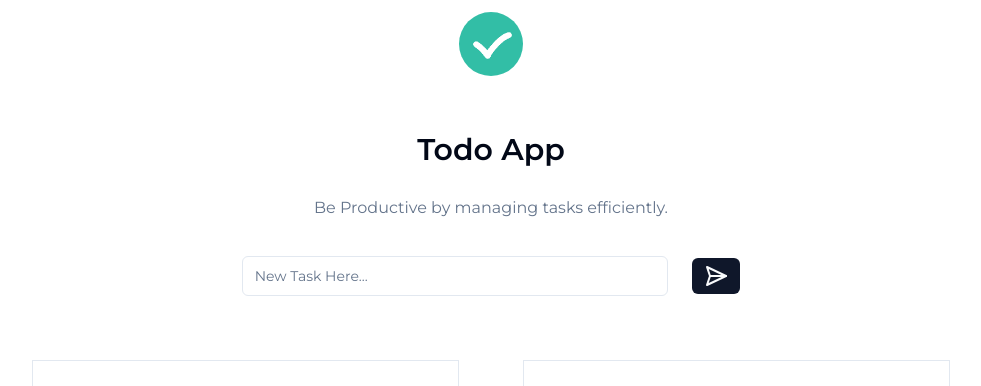
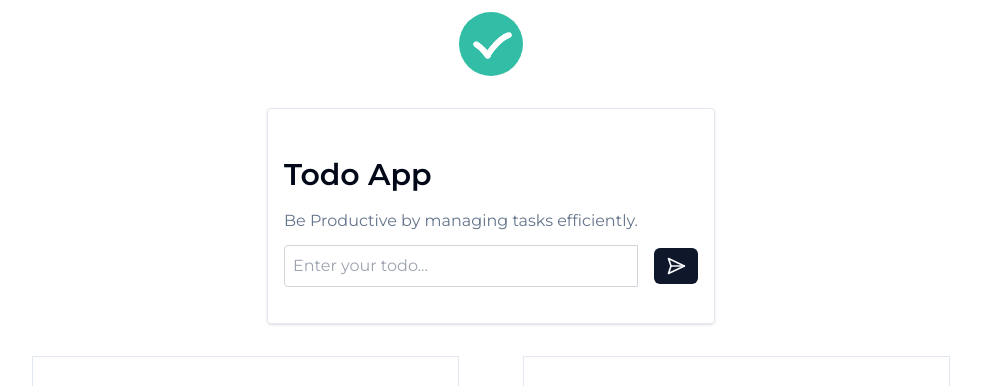
Before and after one commit to Sarmad426/Todo-list-app, a Next.js app: page / in a window 1280 px wide. Shown: the top 386 px of the page, without its empty margins (149-1130 px from the left). Built offline with nearby package versions, Linux system fonts and the light colour scheme; no server answers; the database is empty.

Commit message:
Completely Revamped the todo form

```diff
--- a/components/Form/todo-form.tsx
+++ b/components/Form/todo-form.tsx
@@ -1,56 +1,78 @@
 "use client";
 
-import { Input } from "@/components/ui/input";
+import React, { useState } from "react";
+import { useForm, SubmitHandler } from "react-hook-form";
+import { SendHorizonal } from "lucide-react";
 import { Button } from "@/components/ui/button";
-import { SendHorizonal } from "lucide-react";
+import { useRouter } from "next/navigation";
 import { handleNewTodo } from "@/actions/actions";
-import { FormEvent, useState } from "react";
-import { useRouter } from "next/navigation";
 import toast from "react-hot-toast";
 
-const TodoForm = () => {
-  const [title, setTitle] = useState("");
-  const [loading, setLoading] = useState(false);
+type TodoFormProps = {
+  onAddTodo: (text: string) => void;
+};
+
+type FormInputs = {
+  todo: string;
+};
+
+const TodoForm: React.FC<TodoFormProps> = () => {
+  const {
+    register,
+    handleSubmit,
+    reset,
+    formState: { errors },
+  } = useForm<FormInputs>();
+
+  const [loading, setLoading] = useState<boolean>(false);
   const router = useRouter();
-  const handleTodo = (e: FormEvent) => {
-    e.preventDefault();
+
+  const onSubmit: SubmitHandler<FormInputs> = (data) => {
     try {
       setLoading(true);
-      handleNewTodo(title);
+      handleNewTodo(data.todo);
       router.refresh();
       toast.success("Todo added successfully");
-      setTitle("");
     } catch (error) {
       console.log(error);
       toast.error("Something went wrong.");
     } finally {
+      reset();
       setLoading(false);
     }
   };
 
   return (
-    <div className="flex flex-col items-center justify-center my-6 py-4">
+    <div className="max-w-md mx-auto my-8 px-4 py-8 border rounded shadow">
       <h2 className="text-3xl font-semibold my-4">Todo App</h2>
       <p className="my-3 text-muted-foreground">
         Be Productive by managing tasks efficiently.
       </p>
-      <form
-        onSubmit={handleTodo}
-        className="flex items-center justify-center w-full gap-6 my-6"
-      >
-        <Input
-          type="text"
-          name="todo"
-          placeholder="New Task Here..."
-          className="w-full lg:w-1/3 md:w-1/2 disabled:opacity-50"
-          value={title}
-          onChange={(e) => setTitle(e.target.value)}
-          disabled={loading}
-          required
-        />
-        <Button size="sm" disabled={loading} className="disabled:opacity-50">
-          <SendHorizonal />
-        </Button>
+      <form onSubmit={handleSubmit(onSubmit)}>
+        <div className="flex items-center gap-4">
+          <input
+            type="text"
+            id="todoText"
+            {...register("todo", { required: "Todo is required" })}
+            className={`flex-1 p-2 border rounded-l focus:outline-none disabled:opacity-60 ${
+              errors.todo ? "border-red-500" : "border-gray-300"
+            }`}
+            placeholder="Enter your todo..."
+            disabled={loading}
+          />
+
+          <Button
+            size="sm"
+            type="submit"
+            disabled={loading}
+            className="disabled:opacity-60"
+          >
+            <SendHorizonal size={20} />
+          </Button>
+        </div>
+        <p className="text-red-500 text-xs mt-1">
+          {Boolean(errors.todo) && errors?.todo?.message}
+        </p>
       </form>
     </div>
   );
```
